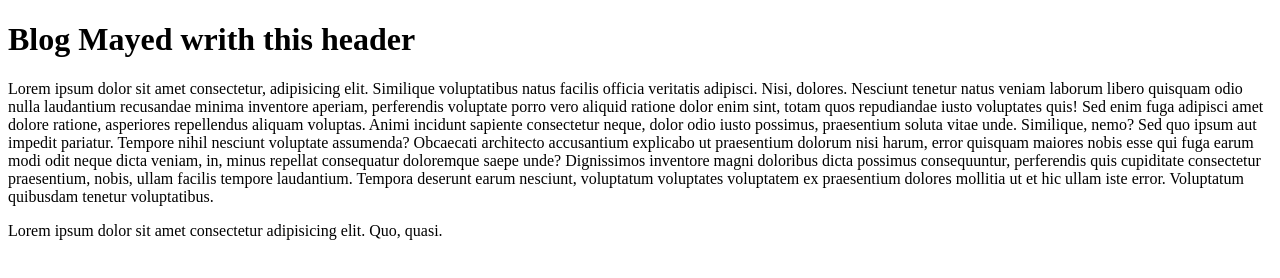
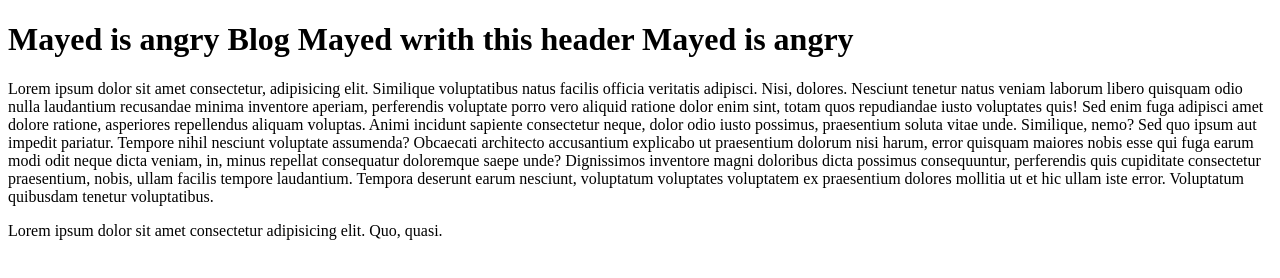
Before and after one commit to zamanmayed1/snake-game, a plain HTML site: page blogpage.html in a window 1280 px wide. Drawn offline with Linux system fonts and the light colour scheme.

Commit message:
mayed is angry

```diff
--- a/blogpage.html
+++ b/blogpage.html
@@ -7,8 +7,8 @@
     <title>Blog </title>
 </head>
 <body>
-    <h1>Blog Mayed writh this header</h1>
+    <h1>Mayed is angry Blog Mayed writh this header Mayed is angry</h1>
     <p>Lorem ipsum dolor sit amet consectetur, adipisicing elit. Similique voluptatibus natus facilis officia veritatis adipisci. Nisi, dolores. Nesciunt tenetur natus veniam laborum libero quisquam odio nulla laudantium recusandae minima inventore aperiam, perferendis voluptate porro vero aliquid ratione dolor enim sint, totam quos repudiandae iusto voluptates quis! Sed enim fuga adipisci amet dolore ratione, asperiores repellendus aliquam voluptas. Animi incidunt sapiente consectetur neque, dolor odio iusto possimus, praesentium soluta vitae unde. Similique, nemo? Sed quo ipsum aut impedit pariatur. Tempore nihil nesciunt voluptate assumenda? Obcaecati architecto accusantium explicabo ut praesentium dolorum nisi harum, error quisquam maiores nobis esse qui fuga earum modi odit neque dicta veniam, in, minus repellat consequatur doloremque saepe unde? Dignissimos inventore magni doloribus dicta possimus consequuntur, perferendis quis cupiditate consectetur praesentium, nobis, ullam facilis tempore laudantium. Tempora deserunt earum nesciunt, voluptatum voluptates voluptatem ex praesentium dolores mollitia ut et hic ullam iste error. Voluptatum quibusdam tenetur voluptatibus.</p>
-    <p>Lorem ipsum dolor sit amet consectetur adipisicing elit. Quo, quasi.</p>
+    <p>Lorem ipsum dolor sit amet consectetur adipisicing elit. Quo, quasi. </p>
 </body>
 </html>
```
